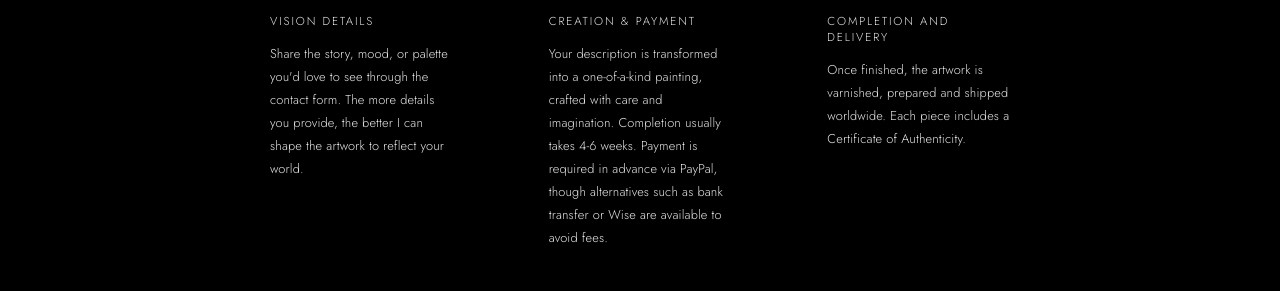
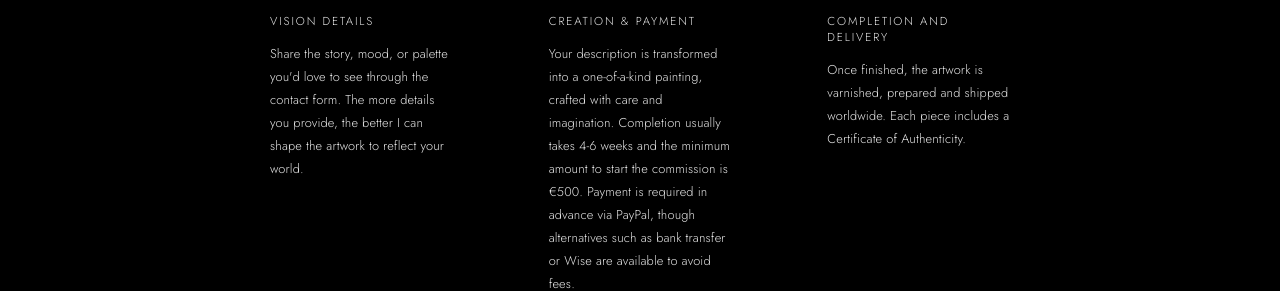
Before and after one commit to AawanAdhikari/MinaWebsite, a plain HTML site: page commissions.html in a window 1280 px wide. Shown: the part 666-957 px from the top of the page. Drawn offline with nearby package versions, Linux system fonts and the light colour scheme.

Commit message:
price change

```diff
--- a/artworks.json
+++ b/artworks.json
@@ -21,7 +21,7 @@
   "year": "2026",
   "medium": "25x30cm Acrylic on canvas",
   "textColor": "white",
-  "description": " <p><strong>Price:</strong> €150 </p> Dreamfyre is an original, one of a kind painting born from the longing for peace and tranquility. <h4>Shipping & Packaging</h4><p>The painting is carefully varnished to ensure longevity and comes with a signed Certificate of Authenticity. It is shipped worldwide via a professional express courier service, with a tracking number sent directly to your email.</p><p>If this piece speaks to you and you'd like to make it yours, I'd love to hear from you.</p><p><a href='contact.html' class='btn btn-outline'>Contact me</a></p>"
+  "description": " <p><strong>Price:</strong> €290 </p> Dreamfyre is an original, one of a kind painting born from the longing for peace and tranquility. <h4>Shipping & Packaging</h4><p>The painting is carefully varnished to ensure longevity and comes with a signed Certificate of Authenticity. It is shipped worldwide via a professional express courier service, with a tracking number sent directly to your email.</p><p>If this piece speaks to you and you'd like to make it yours, I'd love to hear from you.</p><p><a href='contact.html' class='btn btn-outline'>Contact me</a></p>"
   },
 
   {
@@ -71,7 +71,7 @@
   "year": "2025",
   "medium": "25x30cm Acrylic on canvas",
   "textColor": "white",
-  "description": "<p><strong>Price:</strong> €345 </p> This painting is an original, one of a kind piece inspired by the way I imagine Terrasen in Throne of Glass, dreamy and bathed in magic. Snowy mountains cradle the horizon while a swan glides across the lake carrying Sam's memory and sacrifice. Capturing only the tender side of Terrasen, this piece becomes a tribute to hope, magic and imagination.<h4>Shipping & Packaging</h4><p>The painting is carefully varnished to ensure longevity and comes with a signed Certificate of Authenticity. It is shipped worldwide via a professional express courier service, with a tracking number sent directly to your email.</p><p>If this piece speaks to you and you'd like to make it yours, I'd love to hear from you.</p><p><a href='contact.html' class='btn btn-outline'>Contact me</a></p>"
+  "description": "<p><strong>Price:</strong> €590 </p> This painting is an original, one of a kind piece inspired by the way I imagine Terrasen in Throne of Glass, dreamy and bathed in magic. Snowy mountains cradle the horizon while a swan glides across the lake carrying Sam's memory and sacrifice. Capturing only the tender side of Terrasen, this piece becomes a tribute to hope, magic and imagination.<h4>Shipping & Packaging</h4><p>The painting is carefully varnished to ensure longevity and comes with a signed Certificate of Authenticity. It is shipped worldwide via a professional express courier service, with a tracking number sent directly to your email.</p><p>If this piece speaks to you and you'd like to make it yours, I'd love to hear from you.</p><p><a href='contact.html' class='btn btn-outline'>Contact me</a></p>"
 },
 
 {
--- a/commissions.html
+++ b/commissions.html
@@ -54,7 +54,7 @@
       <div class="process-step">
         <span class="step-num">Step 2</span>
         <p class="step-title">Creation & Payment</p>
-        <p class="step-desc">Your description is transformed into a one-of-a-kind painting, crafted with care and imagination. Completion usually takes 4-6 weeks. Payment is required in advance via PayPal, though alternatives such as bank transfer or Wise are available to avoid fees.</p>
+        <p class="step-desc">Your description is transformed into a one-of-a-kind painting, crafted with care and imagination. Completion usually takes 4-6 weeks and the minimum amount to start the commission is €500. Payment is required in advance via PayPal, though alternatives such as bank transfer or Wise are available to avoid fees.</p>
       </div>
       <div class="process-step">
         <span class="step-num">Step 3</span>
```
